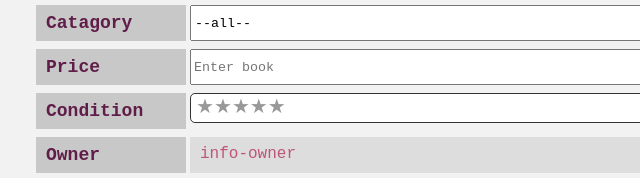
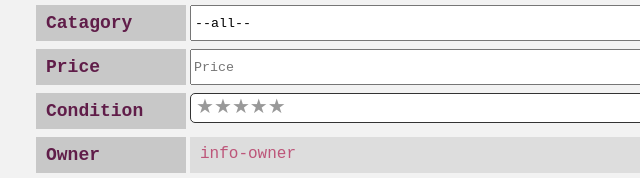
Before and after one commit to Nachapol1311/samud_trade, a plain HTML site: page sec1_gr3_fe_src/html/additem.html in a window 1280 px wide. Shown: the part 163-341 px from the top of the page, 444-1084 px from the left. Drawn offline with Linux system fonts and the light colour scheme.

Commit message:
Change placeholder

```diff
--- a/sec1_gr3_fe_src/html/additem.html
+++ b/sec1_gr3_fe_src/html/additem.html
@@ -94,7 +94,7 @@
             </div>
             <div>
                 <p>Price</p>
-                <input type="text" placeholder="Enter book">
+                <input type="text" placeholder="Price">
             </div>
             <div>
                 <p>Condition</p>
```
